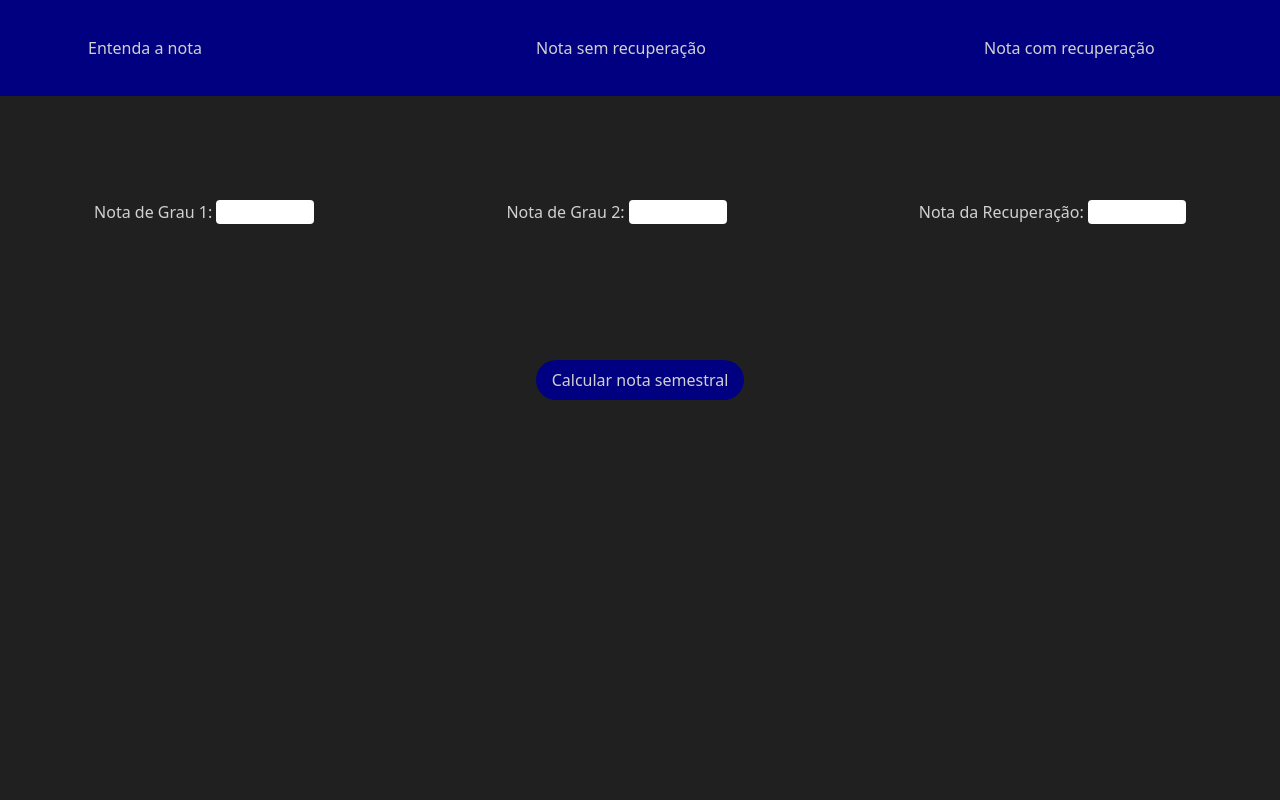
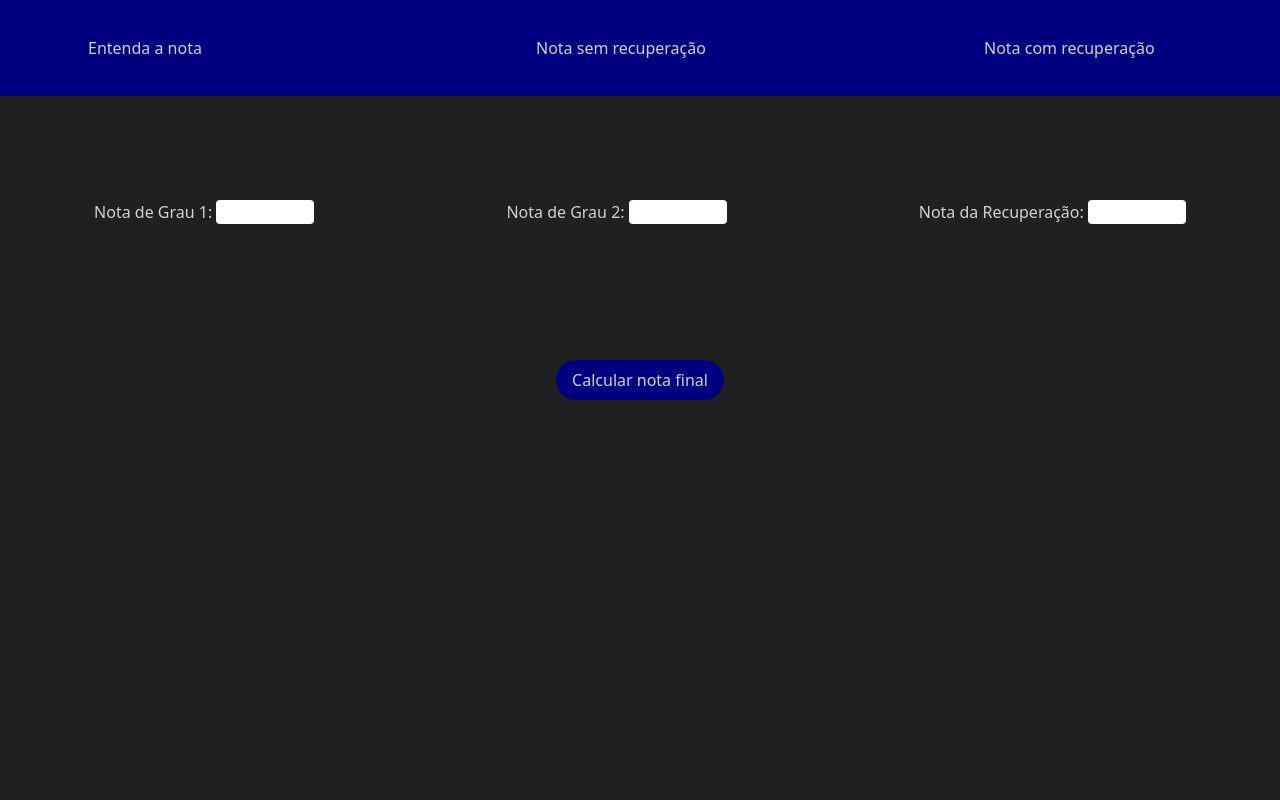
Before and after one commit to VLira96/Notas-Ulbra, a React (Create React App) app: page /nota/comrecuperacao in a window 1280 px wide. Shown: the top 800 px of the page. Built offline with nearby package versions, Linux system fonts and the light colour scheme.

Commit message:
arrumei os botões

```diff
--- a/src/pages/calculadoraComRec.tsx
+++ b/src/pages/calculadoraComRec.tsx
@@ -36,7 +36,7 @@ const CalculadoraComRec = () => {
                 </div>
             </section>
 
-            <Botao text="Calcular nota semestral" />
+            <Botao text="Calcular nota final" />
         </form>
 
     )
--- a/src/pages/calculadoraSemRec.tsx
+++ b/src/pages/calculadoraSemRec.tsx
@@ -30,7 +30,7 @@ const CalculadoraSemRec = () => {
                 </div>
             </section>
 
-            <Botao text="Calcular nota final" />
+            <Botao text="Calcular nota semestral" />
         </form>
     )
 }
```
